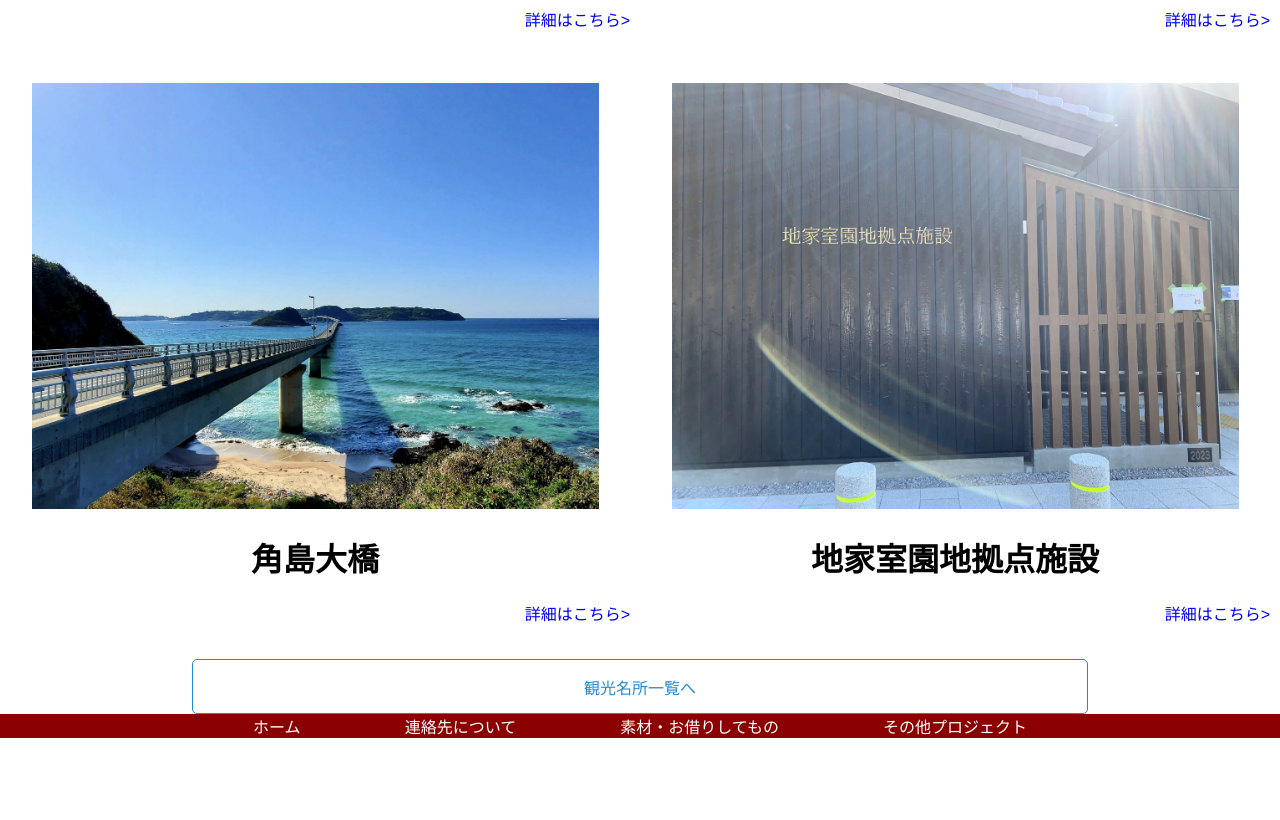
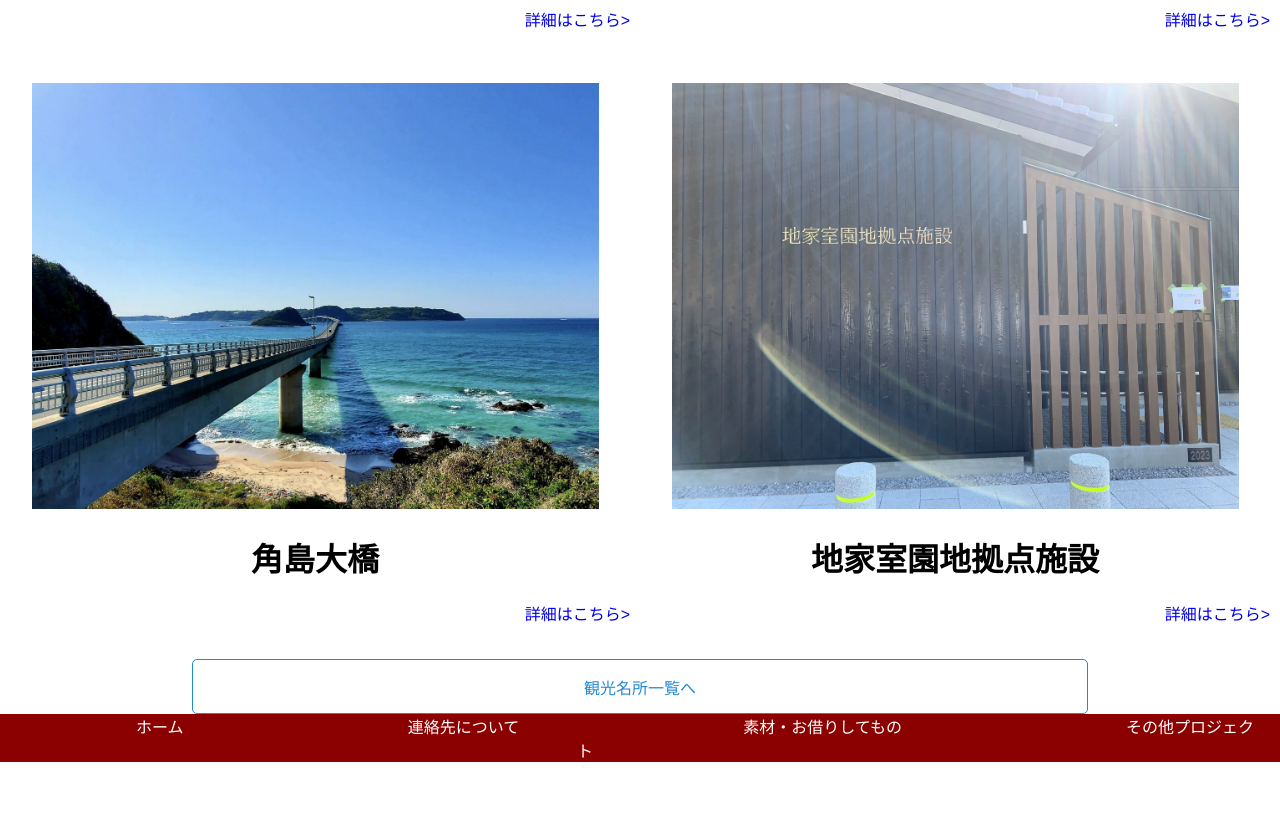
Before and after one commit to Noa3129/artet, a plain HTML site: page index.html in a window 1280 px wide. Shown: the part 1672-2492 px from the top of the page. Before the commit the page ends 2410 px from the top, so only its background shows below. Drawn offline with Linux system fonts and the light colour scheme.

Commit message:
CSS編集

```diff
--- a/style.css
+++ b/style.css
@@ -210,12 +210,14 @@ text-align: center;
 a {
 color: rgb(255, 255, 255);
 text-decoration: none;
+padding: 60px;
 }
 }
 .astting:hover{
 a {
 color: red;
 text-decoration: none;
+padding: 60px;
 }
 }
 
```
